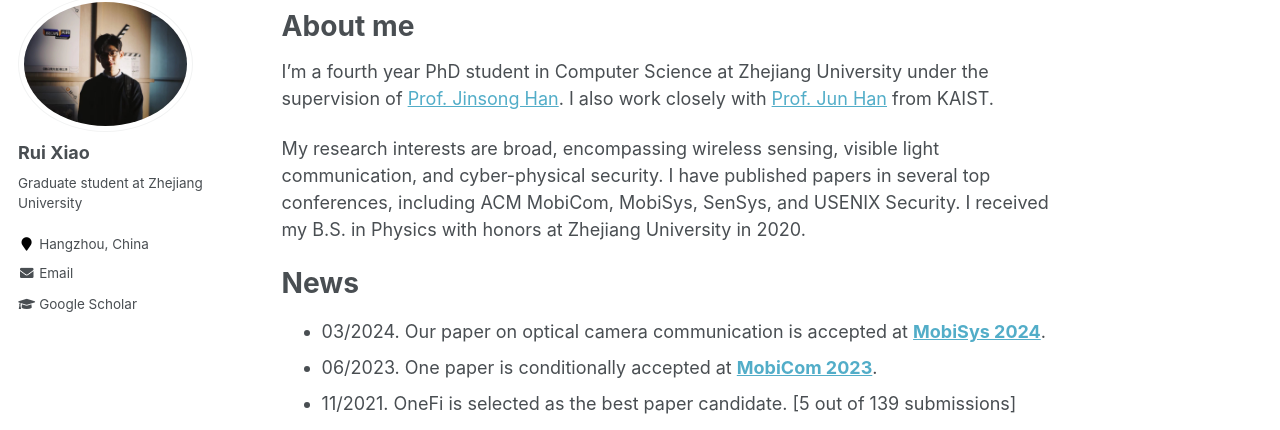
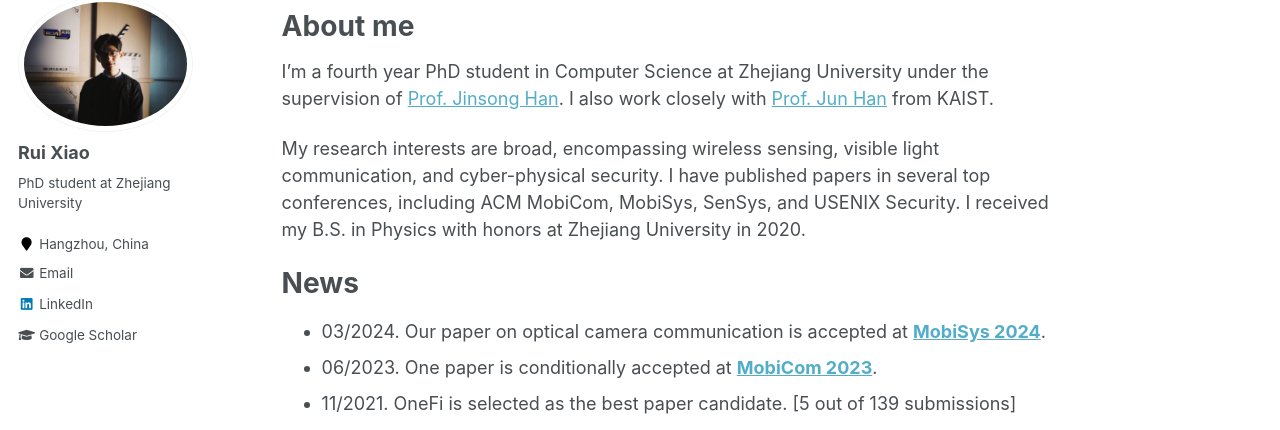
Before and after one commit to ruixiao24/ruixiao24.github.io, a Jekyll site: the page built from _pages/about.md, in a window 1280 px wide. Shown: the part 122-552 px from the top of the page. Built offline with Jekyll 4.4.1, drawn with Linux system fonts in a browser that asks for light colours.

Commit message:
Update _config.yml

```diff
--- a/_config.yml
+++ b/_config.yml
@@ -10,7 +10,7 @@
 title                    : "Rui Xiao's Homepage"
 title_separator          : "-"
 name                     : &name "Rui Xiao"
-description              : &description "Graduate Student at Zhejiang University"
+description              : &description "PhD Student at Zhejiang University"
 url                      : "https://ruixiao24.github.io" # the base hostname & protocol for your site e.g. "https://mmistakes.github.io"
 baseurl                  : "" # the subpath of your site, e.g. "/blog"
 repository               : "ruixiao24.github.io"
@@ -82,7 +82,7 @@
 author:
   name             : "Rui Xiao"
   avatar           : "rui_photo.JPG"
-  bio              : "Graduate student at Zhejiang University"
+  bio              : "PhD student at Zhejiang University"
   location         : "Hangzhou, China"
   employer         :
   pubmed           :
@@ -102,7 +102,7 @@
   instagram        :
   impactstory      : #"https://profiles.impactstory.org/u/xxxx-xxxx-xxxx-xxxx"
   lastfm           :
-  linkedin         :
+  linkedin         : "https://www.linkedin.com/in/rui-xiao-3112881bb"
   orcid            :
   pinterest        :
   soundcloud       :
```
